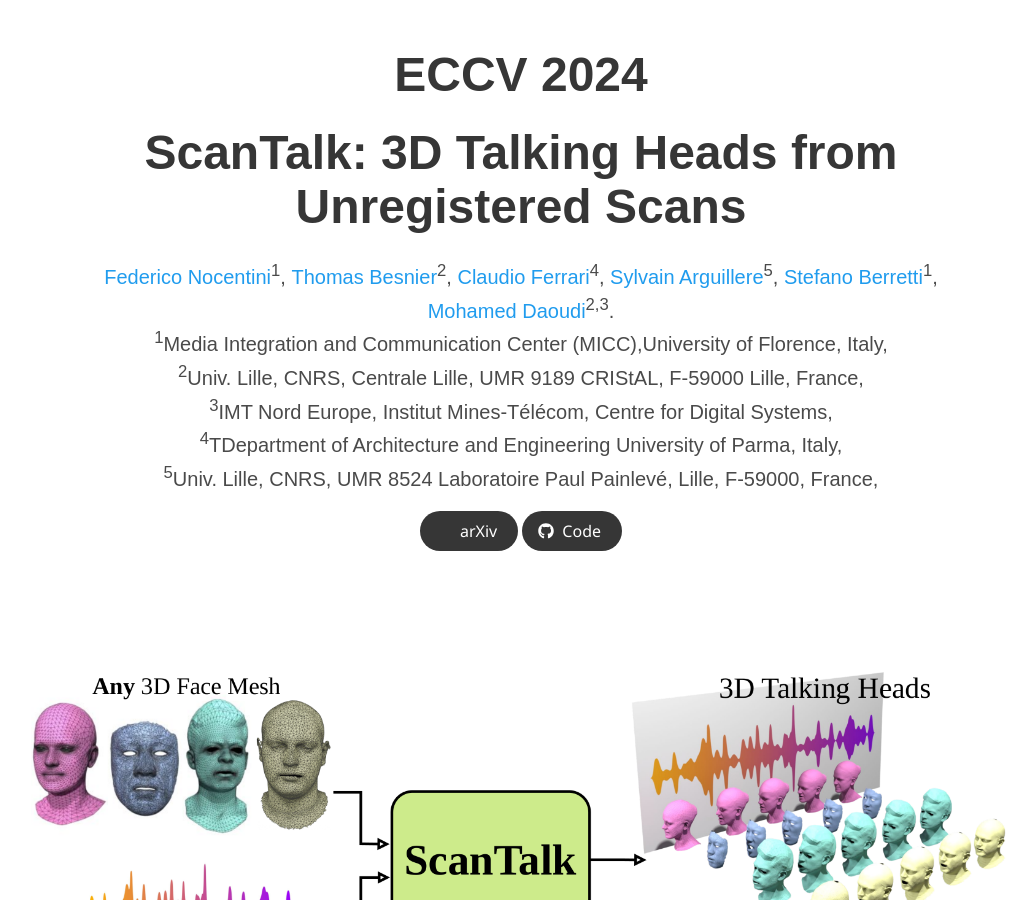
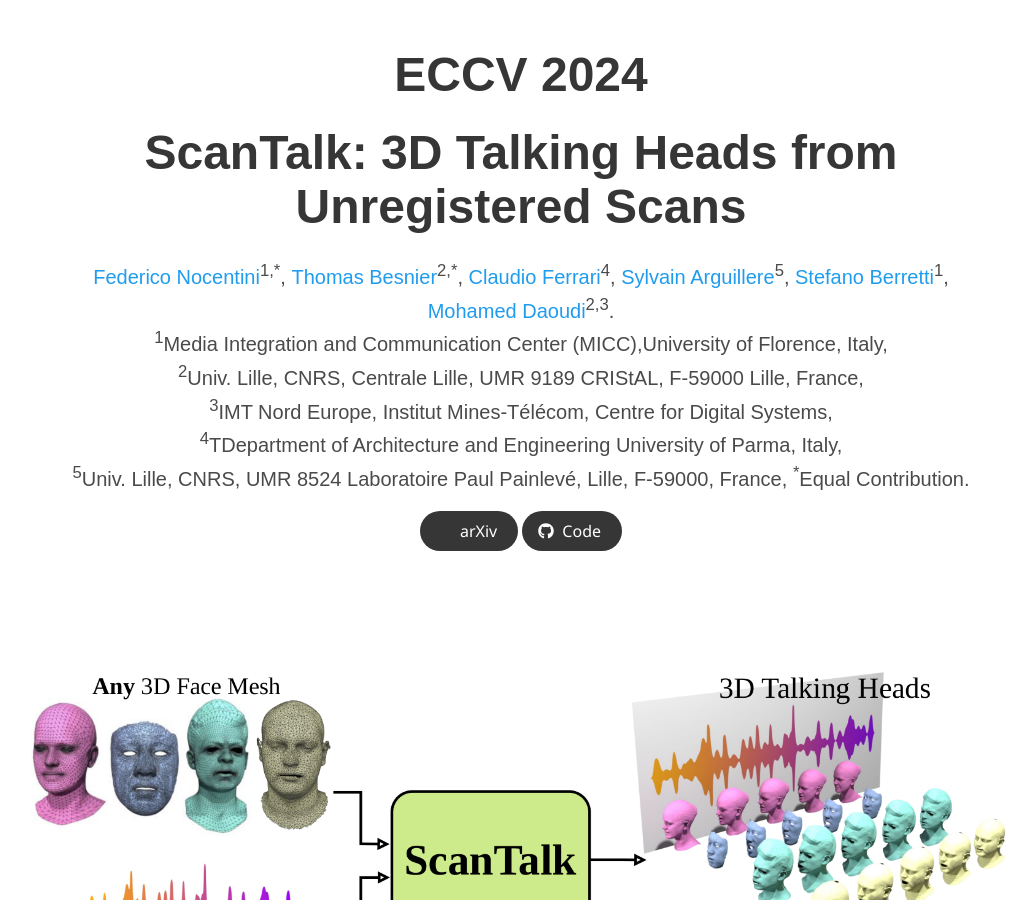
Before and after one commit to FedeNoce/fedenoce.github.io, a Jekyll site: the page scantalk/index.html, which Jekyll copies as it is, in a window 1280 px wide and 900 px high. Shown: the whole window, without its empty margins (119-1155 px from the left). Built offline with Jekyll 4.4.1, drawn with Linux system fonts in a browser that asks for light colours; nearby versions of some CDN libraries; some web fonts are replaced; library files that are not in the unit come from our copies; a style sheet for code colours, icons or effects is not loaded.

Commit message:
modified:   scantalk/index.html 	new file:   scantalk/static/images/icon.svg

```diff
--- a/scantalk/index.html
+++ b/scantalk/index.html
@@ -32,7 +32,7 @@
   <link rel="stylesheet"
         href="https://cdn.jsdelivr.net/gh/jpswalsh/academicons@1/css/academicons.min.css">
   <link rel="stylesheet" href="./static/css/index.css">
-  <link rel="icon" href="./static/images/favicon.svg">
+  <link rel="icon" href="./static/images/icon.svg">
 
   <script src="https://ajax.googleapis.com/ajax/libs/jquery/3.5.1/jquery.min.js"></script>
   <script defer src="./static/js/fontawesome.all.min.js"></script>
@@ -92,9 +92,9 @@
           <h1 class="title is-1 publication-title">ScanTalk: 3D Talking Heads from Unregistered Scans</h1>
           <div class="is-size-5 publication-authors">
             <span class="author-block">
-              <a href="https://fedenoce.github.io/">Federico Nocentini</a><sup>1</sup>,</span>
+              <a href="https://fedenoce.github.io/">Federico Nocentini</a><sup>1,*</sup>,</span>
             <span class="author-block">
-                <a href="https://tbesnier.github.io/">Thomas Besnier</a><sup>2</sup>,</span>
+                <a href="https://tbesnier.github.io/">Thomas Besnier</a><sup>2,*</sup>,</span>
             <span class="author-block">
                 <a href="https://scholar.google.com/citations?hl=en&user=aael17YAAAAJ&view_op=list_works&sortby=pubdate">Claudio Ferrari</a><sup>4</sup>,</span>
             <span class="author-block">
@@ -111,6 +111,7 @@
             <span class="author-block"><sup>3</sup>IMT Nord Europe, Institut Mines-Télécom, Centre for Digital Systems,</span>
             <span class="author-block"><sup>4</sup>TDepartment of Architecture and Engineering University of Parma, Italy,</span>
             <span class="author-block"><sup>5</sup>Univ. Lille, CNRS, UMR 8524 Laboratoire Paul Painlevé, Lille, F-59000, France,</span>
+            <span class="author-block"><sup>*</sup>Equal Contribution.</span>
 
           </div>
 
```
Also changed, not shown: scantalk/static/images/icon.svg (added).
